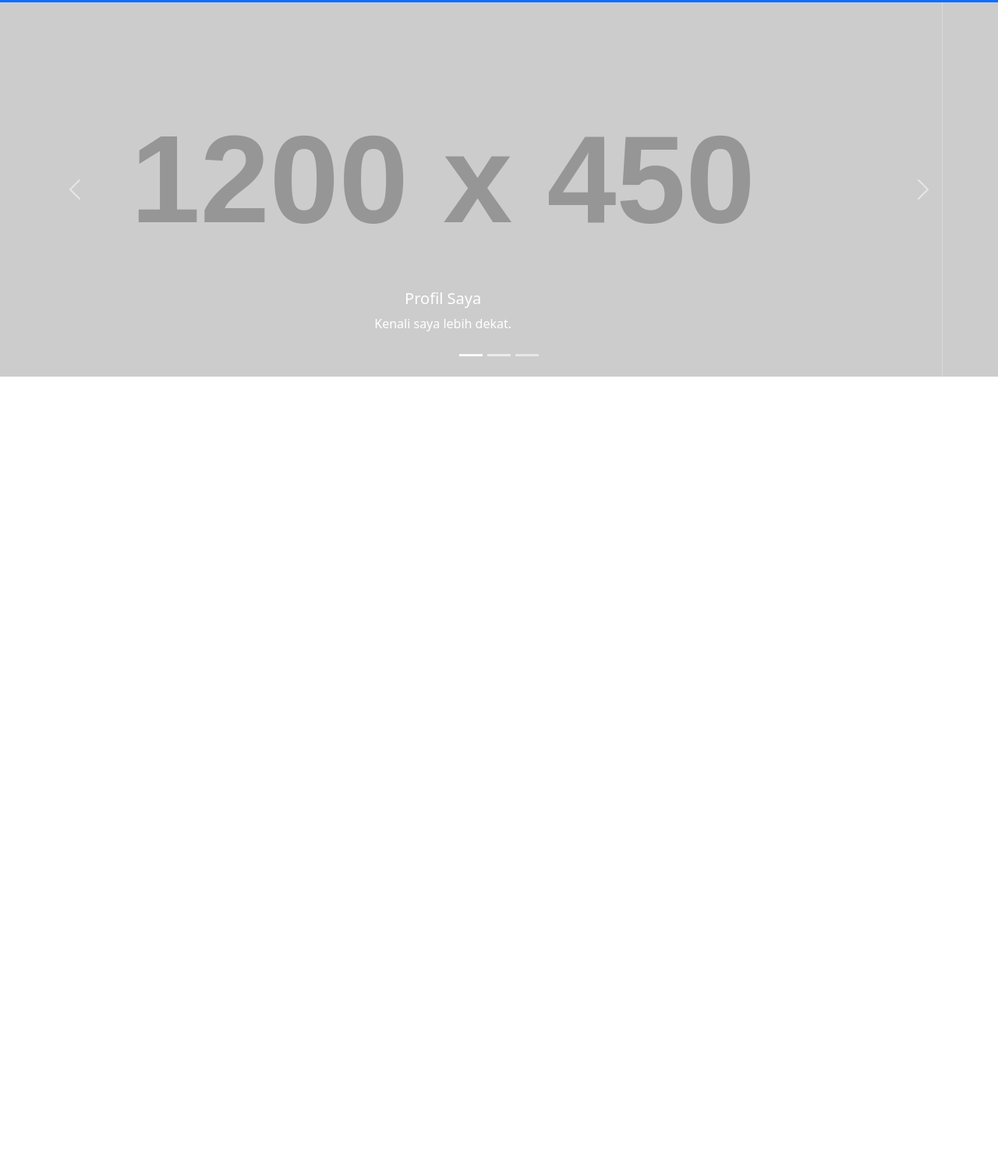
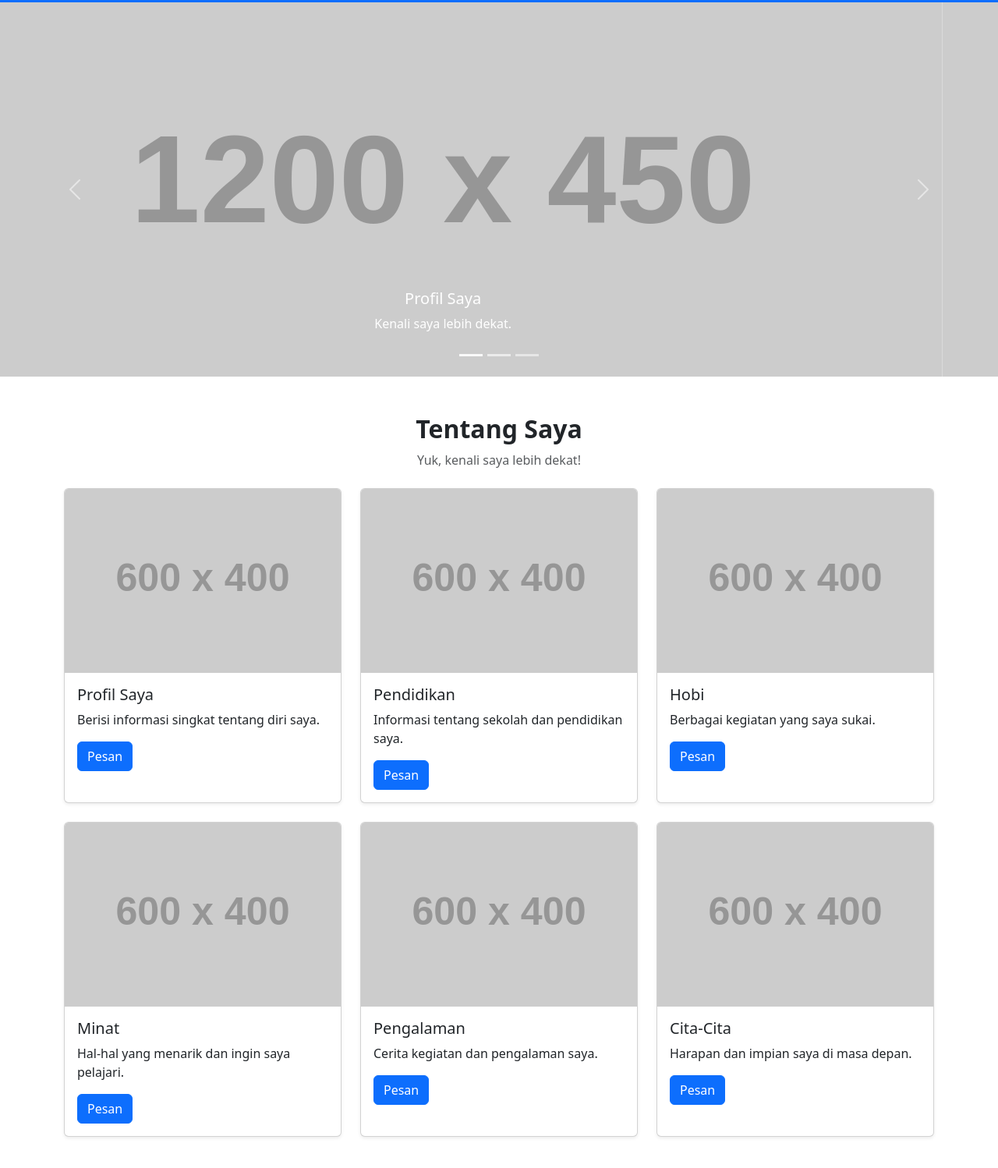
Before and after one commit to alyiaklabibi-oss/LatihanBootsrap-alya, a plain HTML site: page index.html in a window 1280 px wide. Shown: the part 372-1870 px from the top of the page at 78% size. Before the commit the page ends 855 px from the top, so only its background shows below. Drawn offline with nearby package versions, Linux system fonts and the light colour scheme; placeholder pictures from the web are drawn by us.

Commit message:
Update index.html
Menambahkan grid dan enam card data diri menggunakan Bootstrap

```diff
--- a/index.html
+++ b/index.html
@@ -128,6 +128,139 @@
 </div>
 <!-- Akhir Carousel -->
 
+<!-- Grid dan Card Data Diri -->
+<section id="tentang" class="container py-5">
+    <h2 class="text-center fw-bold mb-2">Tentang Saya</h2>
+    <p class="text-center text-muted mb-4">
+        Yuk, kenali saya lebih dekat!
+    </p>
+
+    <div class="row g-4">
+
+        <!-- Card 1 -->
+        <div class="col-12 col-md-6 col-lg-4">
+            <div class="card h-100 shadow-sm">
+                <img src="https://placehold.co/600x400/0d6efd/ffffff?text=Profil"
+                    class="card-img-top" alt="Profil Saya">
+                <div class="card-body">
+                    <h5 class="card-title">Profil Saya</h5>
+                    <p class="card-text">
+                        Berisi informasi singkat tentang diri saya.
+                    </p>
+                    <button class="btn btn-primary"
+                        data-bs-toggle="modal"
+                        data-bs-target="#modalPesan"
+                        data-judul="Profil Saya">
+                        Pesan
+                    </button>
+                </div>
+            </div>
+        </div>
+
+        <!-- Card 2 -->
+        <div class="col-12 col-md-6 col-lg-4">
+            <div class="card h-100 shadow-sm">
+                <img src="https://placehold.co/600x400/198754/ffffff?text=Pendidikan"
+                    class="card-img-top" alt="Pendidikan">
+                <div class="card-body">
+                    <h5 class="card-title">Pendidikan</h5>
+                    <p class="card-text">
+                        Informasi tentang sekolah dan pendidikan saya.
+                    </p>
+                    <button class="btn btn-primary"
+                        data-bs-toggle="modal"
+                        data-bs-target="#modalPesan"
+                        data-judul="Pendidikan">
+                        Pesan
+                    </button>
+                </div>
+            </div>
+        </div>
+
+        <!-- Card 3 -->
+        <div class="col-12 col-md-6 col-lg-4">
+            <div class="card h-100 shadow-sm">
+                <img src="https://placehold.co/600x400/ffc107/212529?text=Hobi"
+                    class="card-img-top" alt="Hobi">
+                <div class="card-body">
+                    <h5 class="card-title">Hobi</h5>
+                    <p class="card-text">
+                        Berbagai kegiatan yang saya sukai.
+                    </p>
+                    <button class="btn btn-primary"
+                        data-bs-toggle="modal"
+                        data-bs-target="#modalPesan"
+                        data-judul="Hobi">
+                        Pesan
+                    </button>
+                </div>
+            </div>
+        </div>
+
+        <!-- Card 4 -->
+        <div class="col-12 col-md-6 col-lg-4">
+            <div class="card h-100 shadow-sm">
+                <img src="https://placehold.co/600x400/d63384/ffffff?text=Minat"
+                    class="card-img-top" alt="Minat">
+                <div class="card-body">
+                    <h5 class="card-title">Minat</h5>
+                    <p class="card-text">
+                        Hal-hal yang menarik dan ingin saya pelajari.
+                    </p>
+                    <button class="btn btn-primary"
+                        data-bs-toggle="modal"
+                        data-bs-target="#modalPesan"
+                        data-judul="Minat">
+                        Pesan
+                    </button>
+                </div>
+            </div>
+        </div>
+
+        <!-- Card 5 -->
+        <div class="col-12 col-md-6 col-lg-4">
+            <div class="card h-100 shadow-sm">
+                <img src="https://placehold.co/600x400/0dcaf0/212529?text=Pengalaman"
+                    class="card-img-top" alt="Pengalaman">
+                <div class="card-body">
+                    <h5 class="card-title">Pengalaman</h5>
+                    <p class="card-text">
+                        Cerita kegiatan dan pengalaman saya.
+                    </p>
+                    <button class="btn btn-primary"
+                        data-bs-toggle="modal"
+                        data-bs-target="#modalPesan"
+                        data-judul="Pengalaman">
+                        Pesan
+                    </button>
+                </div>
+            </div>
+        </div>
+
+        <!-- Card 6 -->
+        <div class="col-12 col-md-6 col-lg-4">
+            <div class="card h-100 shadow-sm">
+                <img src="https://placehold.co/600x400/6f42c1/ffffff?text=Cita-Cita"
+                    class="card-img-top" alt="Cita-Cita">
+                <div class="card-body">
+                    <h5 class="card-title">Cita-Cita</h5>
+                    <p class="card-text">
+                        Harapan dan impian saya di masa depan.
+                    </p>
+                    <button class="btn btn-primary"
+                        data-bs-toggle="modal"
+                        data-bs-target="#modalPesan"
+                        data-judul="Cita-Cita">
+                        Pesan
+                    </button>
+                </div>
+            </div>
+        </div>
+
+    </div>
+</section>
+<!-- Akhir Grid dan Card -->
+
 
     <!-- Bootstrap JS tetap di bawah -->
 
```
